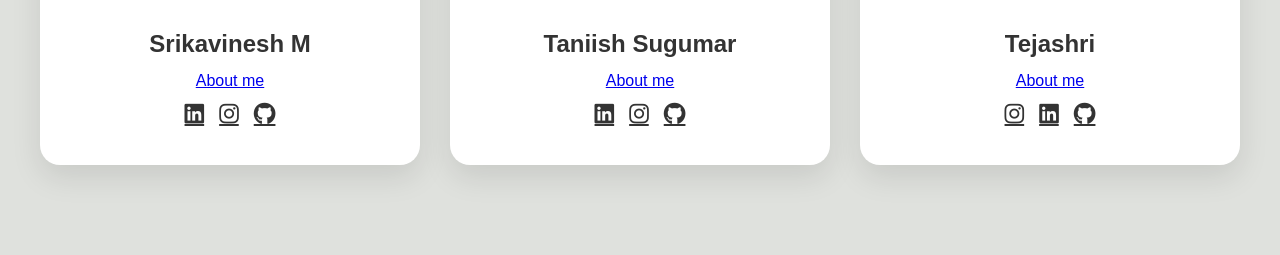
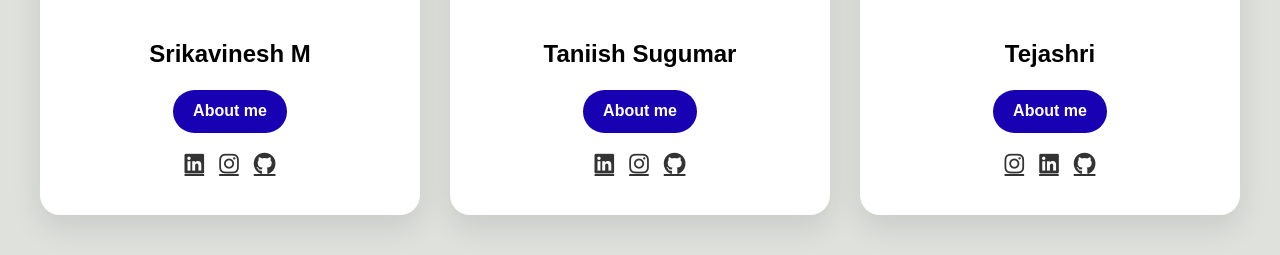
Before and after one commit to taniish25/sample, a plain HTML site: page Portfolio/homepage.html in a window 1280 px wide. Shown: the part 2153-2408 px from the top of the page. Before the commit the page ends 2358 px from the top, so only its background shows below. Drawn offline with Linux system fonts and the light colour scheme.

Commit message:
Add files via upload

```diff
--- a/Portfolio/homepage.html
+++ b/Portfolio/homepage.html
@@ -129,27 +129,21 @@
             padding: 20px;
             width: 100%;
         }
-
-        .team-member h2 {
-            font-size: 1.5rem;
+        .about-button {
+            display: inline-block;
+            background-color: #1800b3;
+            color: white;
+            padding: 10px 20px;
+            border-radius: 25px;
+            text-decoration: none;
             font-weight: 600;
-            margin: 10px 0;
-            color: #333;
+            transition: background-color 0.3s ease, transform 0.2s ease;
+            margin-bottom: 10px;
         }
 
-        .team-member a[href*="about"] {
-            display: inline-block;
-            margin-bottom: 10px;
-            font-weight: 500;
-            color: #5a00b3;
-            text-decoration: none;
-            border-bottom: 1px solid transparent;
-            transition: all 0.3s ease;
-        }
-
-        .team-member a[href*="about"]:hover {
-            color: #370099;
-            border-bottom: 1px solid #370099;
+        .about-button:hover {
+            background-color: #370099;
+            transform: scale(1.05);
         }
 
         .social-links {
@@ -214,7 +208,7 @@
             <img src="photos/srikavinesh.jpeg" alt="Srikavinesh">
             <div class="team-member-content">
                 <h2>Srikavinesh M</h2>
-                <a href="page2.html#small-boxes#1">About me</a>
+                <a href="page2.html#small-boxes#1" class="about-button">About me</a>
                 <div class="social-links">
                     <a href="https://www.linkedin.com/in/srikavinesh-m-903251334/" class="fab fa-linkedin"></a>
                     <a href="https://www.instagram.com/srikavinesh67/" class="fab fa-instagram"></a>
@@ -227,7 +221,7 @@
             <img src="photos/taniish.jpeg" alt="Taniish">
             <div class="team-member-content">
                 <h2>Taniish Sugumar</h2>
-                <a href="page2.html#small-boxes#2">About me</a>
+                <a href="page2.html#small-boxes#2" class="about-button">About me</a>
                 <div class="social-links">
                     <a href="https://www.linkedin.com/in/taniish-sugumar-8a9789333/" class="fab fa-linkedin"></a>
                     <a href="https://www.instagram.com/taniish_25/" class="fab fa-instagram"></a>
@@ -240,7 +234,7 @@
             <img src="photos/Tejashri.jpg" alt="Tejashri">
             <div class="team-member-content">
                 <h2>Tejashri</h2>
-                <a href="page2.html#small-boxes#3">About me</a>
+                <a href="page2.html#small-boxes#3" class="about-button">About me</a>
                 <div class="social-links">
                     <a href="https://www.instagram.com/_teja_arumugapandian/" class="fab fa-instagram"></a>
                     <a href="https://www.linkedin.com/feed/" class="fab fa-linkedin"></a>
```
